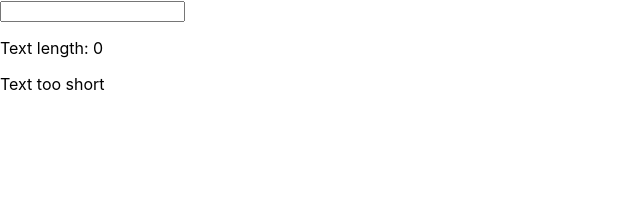
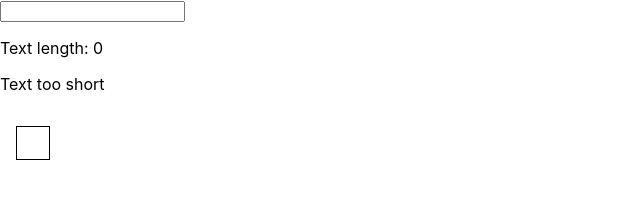
Before and after one commit to amadi5892/React_Prac_1, a React (Create React App) app: page / in a window 1280 px wide. Shown: the top 216 px of the page, without its empty margins (0-640 px from the left). Built offline with nearby package versions, Linux system fonts and the light colour scheme.

Commit message:
task 4 complete

```diff
--- a/src/App.js
+++ b/src/App.js
@@ -1,6 +1,7 @@
 import React, { Component } from 'react';
 import './App.css';
 import ValidationComponent from './components/ValidationComponent';
+import CharComponent from './components/CharComponent';
 
 class App extends Component {
   state = {
@@ -23,6 +24,7 @@
         </p>
         <ValidationComponent
         length={this.state.userInput.length} />
+        <CharComponent />
       </div>
     )
   }
--- /dev/null
+++ b/src/components/Char.css
@@ -0,0 +1,7 @@
+.Char {
+    display: inline-block;
+    padding: 16px;
+    text-align: center;
+    margin: 16px;
+    border: 1px solid black;
+}
--- /dev/null
+++ b/src/components/CharComponent.js
@@ -0,0 +1,12 @@
+import React from 'react';
+import './Char.css';
+
+const char = () => {
+    return (
+        <div className="Char">
+
+        </div>
+    )
+}
+
+export default char;
```
Also changed, not shown: 1 other file (tests, documents, lock files or other folders).
